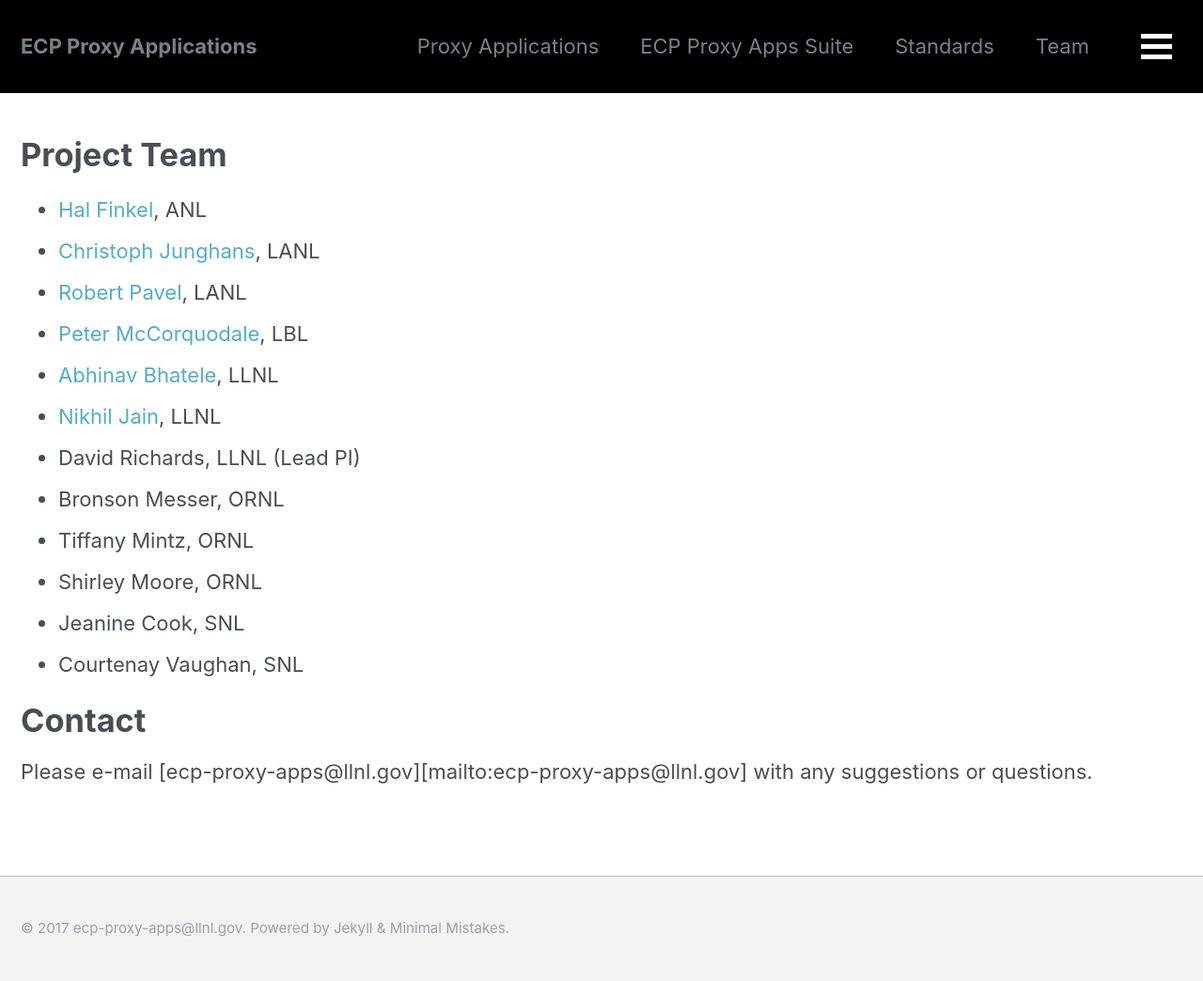
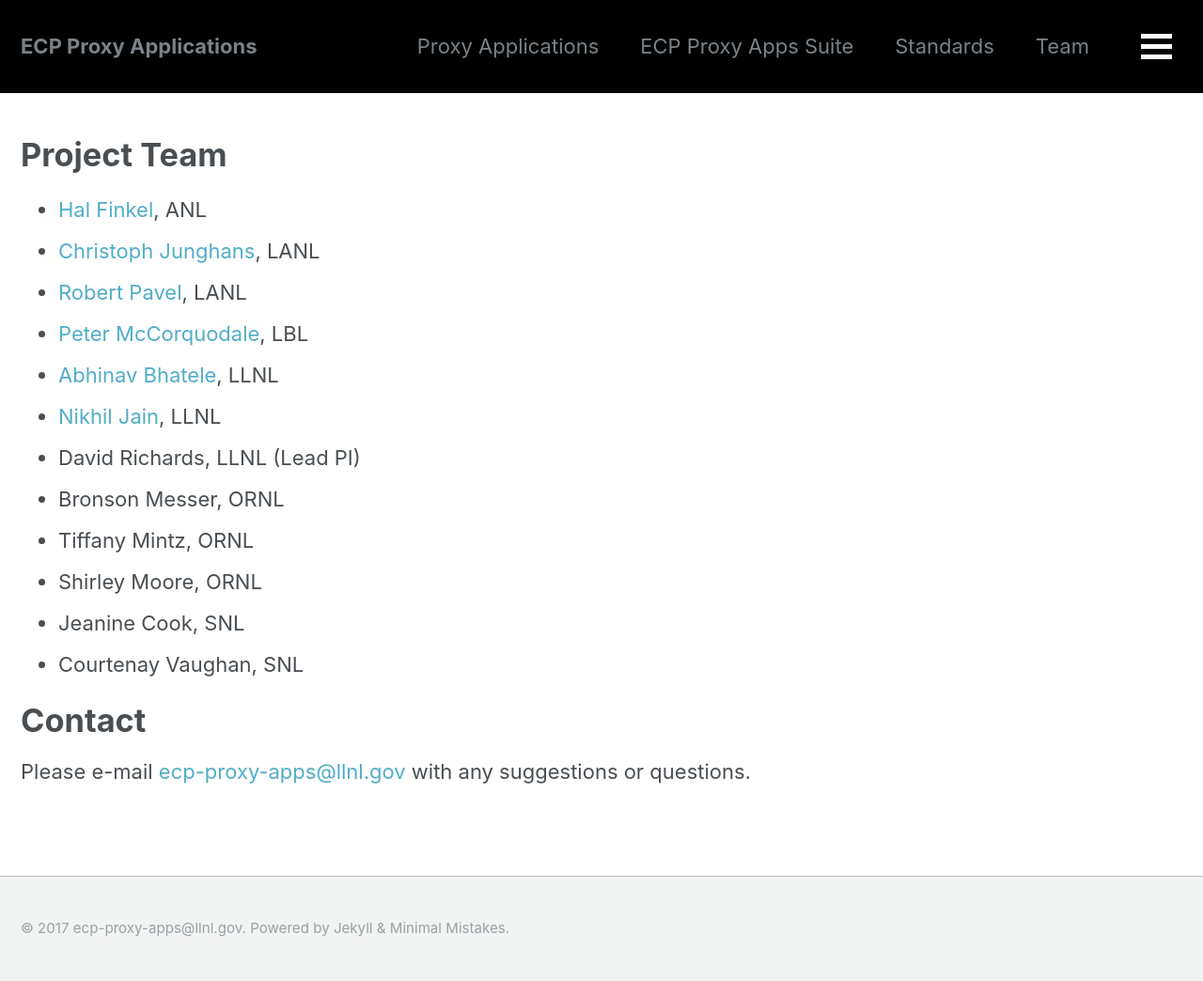
Before and after one commit to proxyapps/proxyapps.github.io, a Jekyll site: the page built from _pages/team.md, in a window 1280 px wide. Shown: the whole page at 94% size. Built offline with Jekyll 4.4.1, drawn with Linux system fonts in a browser that asks for light colours; part of the change alters nothing that is shown.

Commit message:
fix broken links

```diff
--- a/_pages/team.md
+++ b/_pages/team.md
@@ -6,12 +6,12 @@ title: Team
 
 # Project Team
 
-* [Hal Finkel](https://www.alcf.anl.gov/staff-directory/hal-finkel), ANL
-* [Christoph Junghans](https://github.com/junghans), LANL
-* [Robert Pavel](https://github.com/rspavel), LANL
+* [Hal Finkel](http://www.alcf.anl.gov/staff-directory/hal-finkel), ANL
+* [Christoph Junghans](http://github.com/junghans), LANL
+* [Robert Pavel](http://github.com/rspavel), LANL
 * [Peter McCorquodale](http://crd.lbl.gov/departments/applied-mathematics/ANAG/about/staff-and-postdocs/peter-mccorquodale/), LBL
-* [Abhinav Bhatele](www.bhatele.org), LLNL
-* [Nikhil Jain](https://nikhil-jain.github.io), LLNL
+* [Abhinav Bhatele](http://www.bhatele.org), LLNL
+* [Nikhil Jain](http://nikhil-jain.github.io), LLNL
 * David Richards, LLNL (Lead PI)
 * Bronson Messer, ORNL
 * Tiffany Mintz, ORNL
@@ -21,5 +21,5 @@ title: Team
 
 # Contact
 
-Please e-mail [ecp-proxy-apps@llnl.gov][mailto:ecp-proxy-apps@llnl.gov] with
+Please e-mail [ecp-proxy-apps@llnl.gov](mailto:ecp-proxy-apps@llnl.gov) with
 any suggestions or questions.
```
